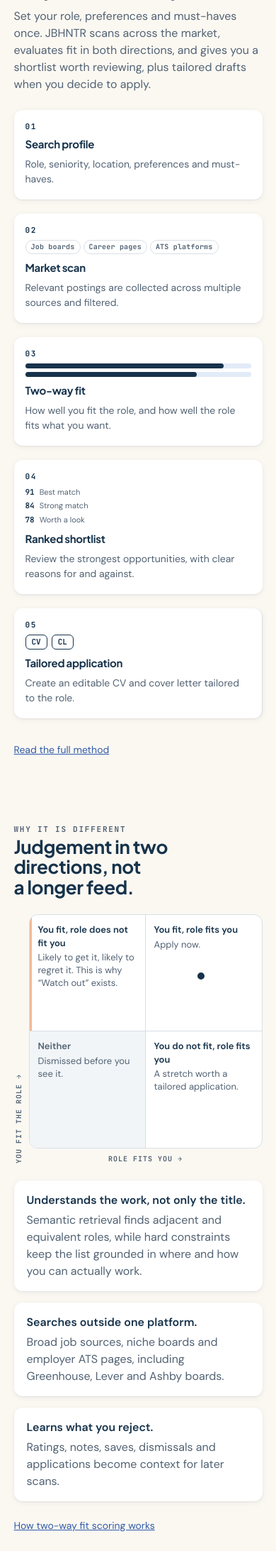
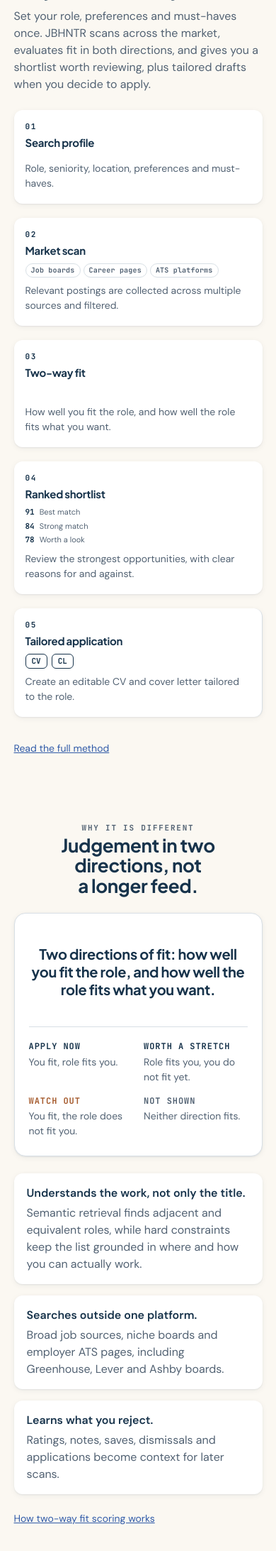
Before and after one commit to ettore-strapazzon/jbhntr, a Python web app: template web/app/templates/landing.html in a window 390 px wide. Shown: the part 2468-4653 px from the top of the page at 71% size. Run offline with Jinja, Linux system fonts and the light colour scheme; the template is opened without the code that fills it, so the values that code supplies are empty.

Commit message:
polish(r9): one process-card reading order + fit band replaces the quadrant plot (PRO-22/23)
Round 9, structural only — no copy, no new colours.

PRO-22: every process card reads number -> title -> evidence -> body. The card's proof
  (source chips, match bars, score list, CV/CL chips) is wrapped in a named
  .flow-card__evidence slot, and card 01 keeps an empty slot (min-height) so all five
  titles and bodies land on one line. Order is set in CSS (order:1-4) as well as markup,
  so a card added out of sequence still lands right.

PRO-23: the 320px quadrant plot (roughly 730x730 of page for four labels and a dot) is
  retired for a low full-width fit band — a centred head over one bordered band holding
  the hero sentence and the four verdicts. Same information, a fifth of the height, and it
  no longer fights the section heading because it is the section. Apricot marks the one
  verdict the competition cannot produce ("Watch out"). The hero sentence is assembled
  from copy already on the page (a colon, not an em-dash). All .quad* markup and CSS removed.

Verified light/dark and desktop/mobile: titles + bodies aligned, band does not clip, no
horizontal scroll, apricot verdict AA in both themes. Suite: 574 passed, 1 skipped.

Co-Authored-By: Claude Opus 4.8 <noreply@anthropic.com>

```diff
--- a/web/app/static/app.css
+++ b/web/app/static/app.css
@@ -1028,29 +1028,7 @@ a.plan-cta,.plan-cta .btn{align-self:start}
   .funnel .funnel-bar{transform:none;transition:none}
 }
 
-/* ===== V4 two-way fit quadrant plot ===== */
-.card-grid > .quad-li{border:0;background:transparent;padding:0;box-shadow:none}   /* not a card (PRO-04/PRO-18) */
-.quadrant{display:flex;flex-direction:column;gap:10px}
-.quadrant-plot{position:relative;width:100%;max-width:320px;aspect-ratio:1;
-  display:grid;grid-template-columns:1fr 1fr;grid-template-rows:1fr 1fr;
-  border:1px solid var(--border-subtle);border-radius:12px;overflow:hidden;background:var(--surface-raised)}
-.quad-cell{padding:12px;font-size:11.5px;line-height:1.3;color:var(--text-secondary);
-  border-right:1px solid var(--border-subtle);border-bottom:1px solid var(--border-subtle)}
-.quad-cell:nth-child(2),.quad-cell:nth-child(4){border-right:0}
-.quad-cell:nth-child(3),.quad-cell:nth-child(4){border-bottom:0}
-.quad-cell b{display:block;color:var(--text-primary);font-weight:600;font-size:12px;margin:0 0 2px}
-.quad-cell.muted-cell{background:var(--surface-sunken);color:var(--text-secondary)}
-.quad-cell.muted-cell b{color:var(--text-secondary)}
-.quad-dot{position:absolute;width:16px;height:16px;border-radius:50%;
-  background:var(--action-primary);border:3px solid var(--white);
-  /* the example role: strong both ways -> upper-right */
-  left:74%;top:26%;transform:translate(-50%,-50%)}
-.quad-axis{font:700 10px/1.3 var(--mono);letter-spacing:.1em;text-transform:uppercase;
-  color:var(--text-secondary)}
-.quad-axis-x{text-align:center}
-.quad-axis-y{writing-mode:vertical-rl;transform:rotate(180deg)}
-.quad-frame{display:grid;grid-template-columns:auto 1fr;gap:8px;align-items:center}
-.quad-frame .quad-col{display:flex;flex-direction:column;gap:8px}
+/* V4 two-way fit quadrant plot retired in Round 9 (PRO-23) — replaced by .fit-band. */
 
 /* ===== HIW-01 how-it-works market flow ===== */
 .section-lede{margin:0;color:var(--text-secondary);max-width:60ch}
@@ -1251,7 +1229,6 @@ a.plan-cta,.plan-cta .btn{align-self:start}
    sunken/quiet containers get a border and no shadow. Nothing gets both. */
 .card-grid > li,.card-grid > div,.panel,.prem-features li,.market-flow-step,.job{
   border:0;background:var(--surface-raised);box-shadow:var(--elev-1);border-radius:var(--r-card)}
-.card-grid > .quad-li{box-shadow:none}   /* the plot is not a card (PRO-18) */
 .strength,.emptybox,.rail-box,.honesty,.dropzone{
   box-shadow:none;border:1px solid var(--border-subtle);background:transparent}
 /* Dark mode nulls elevation (token block), so raised cards take a 1px border back —
@@ -1351,13 +1328,9 @@ body{overflow-x:clip}   /* contains the 100vw full-bleed band, no sideways scrol
   color:var(--corn-200);border-color:var(--corn-700);background:var(--navy-950)}
 @media (max-width:860px){.tailored-visual{justify-content:center;margin-top:8px}}
 
-/* PRO-18 · Differentiators: the plot fills its split half; the three claims are a
-   clean 3-up row below. A second container in a section keeps a rhythm gap. */
-.quadrant-plot{max-width:none;width:100%}
-.quad-cell{font-size:13px;line-height:1.4}
-.quad-cell b{font-size:13px}
+/* PRO-18/PRO-23 · Differentiators: a second container in a section keeps a rhythm gap
+   between the fit band and the three claims below. (The quad plot itself is retired.) */
 .section > .container + .container{margin-top:clamp(24px,3.2vw,44px)}
-.quad-frame{align-items:stretch}
 
 /* PRO-06 · Hero stack: a peer card offset behind, so it reads as "there are more". */
 .hero-visual{position:relative;isolation:isolate}
@@ -1418,9 +1391,9 @@ body.home [id]{scroll-margin-top:80px}   /* anchor jumps clear the sticky header
 .doc-index{top:80px}                     /* doc pages are body.home; clear the header */
 
 /* PRO-15 · Apricot marks judgement/reservation — the honesty edge and the Watch-out
-   quadrant cell (the against-rule and doc-index current are handled at their rules). */
+   verdict (the against-rule, the fit-band watch verdict and the doc-index current are
+   handled at their own rules). */
 .honesty{border-left:3px solid var(--accent-warm)}
-.quadrant-plot .quad-cell:first-child{box-shadow:inset 3px 0 0 var(--accent-warm)}
 
 @media (prefers-reduced-motion:reduce){
   .js [data-reveal]{opacity:1;transform:none;transition:none}
@@ -1457,3 +1430,43 @@ body.home [id]{scroll-margin-top:80px}   /* anchor jumps clear the sticky header
 .closing{padding-block:calc(var(--space-section) * 1.5)}
 .alpha-banner{border-bottom:3px solid var(--accent-warm)}
 body.home main{padding-bottom:0}              /* the last section's padding owns the closing space */
+
+/* ============================================================================
+   ROUND 9 · PROCESS ORDER & FIT BAND. Structural only — no copy, no new colours.
+   ============================================================================ */
+
+/* PRO-22 · One reading order in every process card: number, title, evidence, body.
+   Order is set in CSS as well as markup, so a card added out of sequence still lands
+   right. Card 01 keeps an empty evidence slot so all five bodies start on one line. */
+:root{--flow-evidence-h:56px}                  /* tallest evidence = the 3-score list */
+.market-flow-step > .flow-number{order:1}
+.market-flow-step > h3{order:2;margin:0}
+.market-flow-step > .flow-card__evidence{order:3;min-height:var(--flow-evidence-h);
+  display:flex;flex-wrap:wrap;gap:6px;align-content:start}
+.market-flow-step > p{order:4;margin:0}
+@media (max-width:860px){:root{--flow-evidence-h:auto}}
+
+/* PRO-23 · Fit band replaces the 320px quadrant plot: one low full-width band, centred,
+   with the hero sentence over the four verdicts. The concept is the section. */
+.section-head--center{align-items:center;text-align:center}
+.fit-band{grid-column:1 / -1;background:var(--surface-raised);
+  border:1px solid var(--border-subtle);border-radius:var(--r-panel);box-shadow:var(--elev-1);
+  padding:clamp(24px,3vw,40px) clamp(20px,3vw,48px);
+  display:flex;flex-direction:column;gap:clamp(20px,2.4vw,28px)}   /* naturally low (~240px), no hard cap that clips */
+.fit-band__line{max-width:46ch;margin-inline:auto;text-align:center;color:var(--text-primary);
+  font:700 clamp(20px,2.2vw,28px)/1.25 var(--font-display);letter-spacing:-.015em}
+.fit-band__grid{display:grid;grid-template-columns:repeat(4,minmax(0,1fr));
+  gap:clamp(16px,2vw,28px);border-top:1px solid var(--border-subtle);padding-top:20px}
+.fit-band__verdict{display:flex;flex-direction:column;gap:4px}
+.fit-band__verdict-label{font:700 12px/1.2 var(--mono);letter-spacing:.08em;
+  text-transform:uppercase;color:var(--action-primary)}
+.fit-band__verdict-desc{font-size:14px;color:var(--text-secondary)}
+.fit-band__verdict--watch .fit-band__verdict-label{color:var(--apr-800)}   /* apricot: the one verdict the competition can't produce */
+.fit-band__verdict--none .fit-band__verdict-label{color:var(--text-secondary)}
+[data-theme="dark"] .fit-band__verdict--watch .fit-band__verdict-label{color:var(--apr-300)}
+@media (prefers-color-scheme:dark){
+  :root:not([data-theme="light"]) .fit-band__verdict--watch .fit-band__verdict-label{color:var(--apr-300)}
+}
+@media (max-width:860px){
+  .fit-band__grid{grid-template-columns:repeat(2,minmax(0,1fr))}
+}
--- a/web/app/templates/landing.html
+++ b/web/app/templates/landing.html
@@ -111,37 +111,46 @@
         shortlist worth reviewing, plus tailored drafts when you decide to apply.</p>
     </div>
     <div class="market-flow" aria-label="How JBHNTR works" data-reveal>
+      {# PRO-22: one fixed slot order in every card: number, title, evidence, body.
+         The evidence slot (.flow-card__evidence) is the card's proof; card 01 keeps an
+         empty slot so all five bodies start on the same line. #}
       <ol class="market-flow-steps">
         <li class="market-flow-step flow-profile">
           <span class="flow-number">01</span>
           <h3>Search profile</h3>
+          <div class="flow-card__evidence" aria-hidden="true"></div>
           <p>Role, seniority, location, preferences and must-haves.</p>
         </li>
         <li class="market-flow-step flow-scan">
           <span class="flow-number">02</span>
-          <div class="flow-sources" aria-hidden="true">
-            <span>Job boards</span><span>Career pages</span><span>ATS platforms</span></div>
           <h3>Market scan</h3>
+          <div class="flow-card__evidence" aria-hidden="true">
+            <div class="flow-sources"><span>Job boards</span><span>Career pages</span><span>ATS platforms</span></div>
+          </div>
           <p>Relevant postings are collected across multiple sources and filtered.</p>
         </li>
         <li class="market-flow-step flow-fit">
           <span class="flow-number">03</span>
-          <div class="flow-fit-bars" aria-hidden="true">
-            <span><i style="width:88%"></i></span><span><i style="width:76%"></i></span></div>
           <h3>Two-way fit</h3>
+          <div class="flow-card__evidence" aria-hidden="true">
+            <div class="flow-fit-bars"><span><i style="width:88%"></i></span><span><i style="width:76%"></i></span></div>
+          </div>
           <p>How well you fit the role, and how well the role fits what you want.</p>
         </li>
         <li class="market-flow-step flow-shortlist">
           <span class="flow-number">04</span>
-          <div class="flow-mini-list" aria-hidden="true">
-            <span><b>91</b> Best match</span><span><b>84</b> Strong match</span><span><b>78</b> Worth a look</span></div>
           <h3>Ranked shortlist</h3>
+          <div class="flow-card__evidence" aria-hidden="true">
+            <div class="flow-mini-list"><span><b>91</b> Best match</span><span><b>84</b> Strong match</span><span><b>78</b> Worth a look</span></div>
+          </div>
           <p>Review the strongest opportunities, with clear reasons for and against.</p>
         </li>
         <li class="market-flow-step flow-apply">
           <span class="flow-number">05</span>
-          <div class="flow-docs" aria-hidden="true"><span>CV</span><span>CL</span></div>
           <h3>Tailored application</h3>
+          <div class="flow-card__evidence" aria-hidden="true">
+            <div class="flow-docs"><span>CV</span><span>CL</span></div>
+          </div>
           <p>Create an editable CV and cover letter tailored to the role.</p>
         </li>
       </ol>
@@ -151,26 +160,35 @@
 </section>
 
 {# ======================= DIFFERENTIATORS (HOME-006, L-06) ======================= #}
-{# PRO-18: the plot is not a card. Split row (head 1-5 + plot 6-13), then the three
-   claims as a clean 3-up card row. 1 diagram + 3 cards, a symmetrical page. #}
+{# PRO-23: the concept is one sentence, so it is the section, not a chart. Centred head
+   over one low full-width fit band (the hero sentence + four verdicts), then the three
+   claims. The 320px quadrant plot is retired. #}
 <section class="section" aria-labelledby="diff-title">
-  <div class="container layout-split">
-    <div class="section-head" data-reveal>
+  <div class="container layout-full">
+    <div class="section-head section-head--center" data-reveal>
       <p class="eyebrow">WHY IT IS DIFFERENT</p>
       <h2 id="diff-title">Judgement in two directions, not a longer feed.</h2>
     </div>
-    <div class="quad-frame">
-      <span class="quad-axis quad-axis-y">You fit the role &rarr;</span>
-      <div class="quad-col">
-        <div class="quadrant-plot" role="img"
-             aria-label="Two-way fit plot: the example role is strong on both axes, so it lands in Apply now">
-          <div class="quad-cell"><b>You fit, role does not fit you</b>Likely to get it, likely to regret it. This is why “Watch out” exists.</div>
-          <div class="quad-cell"><b>You fit, role fits you</b>Apply now.</div>
-          <div class="quad-cell muted-cell"><b>Neither</b>Dismissed before you see it.</div>
-          <div class="quad-cell"><b>You do not fit, role fits you</b>A stretch worth a tailored application.</div>
-          <span class="quad-dot" aria-hidden="true"></span>
+    <div class="fit-band" data-reveal>
+      <p class="fit-band__line">Two directions of fit: how well you fit the role, and how
+        well the role fits what you want.</p>
+      <div class="fit-band__grid">
+        <div class="fit-band__verdict">
+          <span class="fit-band__verdict-label">Apply now</span>
+          <span class="fit-band__verdict-desc">You fit, role fits you.</span>
         </div>
-        <span class="quad-axis quad-axis-x">Role fits you &rarr;</span>
+        <div class="fit-band__verdict fit-band__verdict--stretch">
+          <span class="fit-band__verdict-label">Worth a stretch</span>
+          <span class="fit-band__verdict-desc">Role fits you, you do not fit yet.</span>
+        </div>
+        <div class="fit-band__verdict fit-band__verdict--watch">
+          <span class="fit-band__verdict-label">Watch out</span>
+          <span class="fit-band__verdict-desc">You fit, the role does not fit you.</span>
+        </div>
+        <div class="fit-band__verdict fit-band__verdict--none">
+          <span class="fit-band__verdict-label">Not shown</span>
+          <span class="fit-band__verdict-desc">Neither direction fits.</span>
+        </div>
       </div>
     </div>
   </div>
```
Also changed, not shown: BRAND_MIGRATION_LOG.md (+14 -0 lines).
